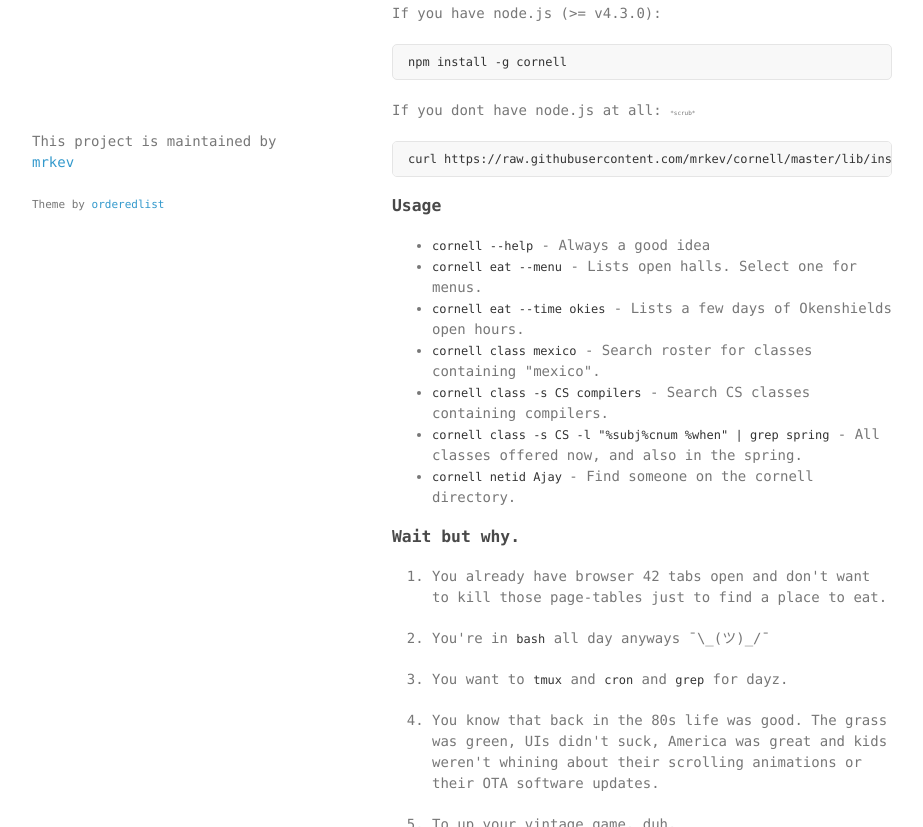
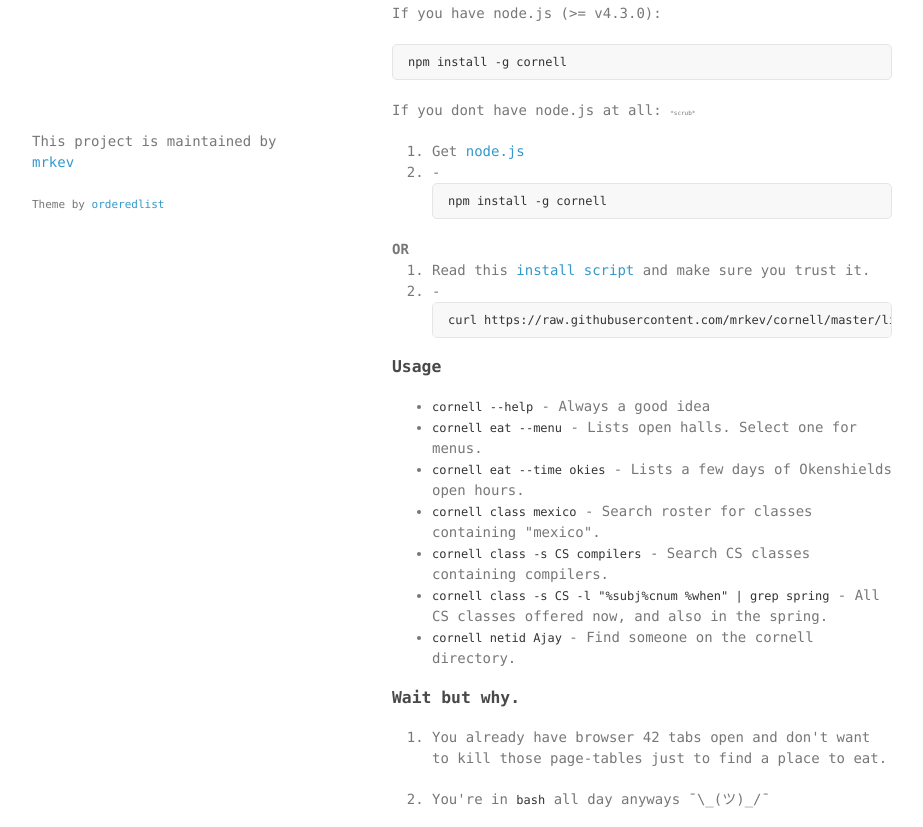
Before and after one commit to mrkev/cornell, a plain HTML site: page index.html in a window 1280 px wide. Shown: the part 516-1343 px from the top of the page, without its empty margins (178-1101 px from the left). Drawn offline with Linux system fonts and the light colour scheme.

Commit message:
better instructions

```diff
--- a/index.html
+++ b/index.html
@@ -46,8 +46,20 @@
 
 <p>If you dont have node.js at all: <small style="font-size:6px;">*scrub*</small></p>
 
-<pre><code>curl https://raw.githubusercontent.com/mrkev/cornell/master/lib/install.sh | bash
-</code></pre>
+<ol>
+  <li>Get <a href="https://encrypted.google.com/search?hl=en&q=install%20nodejs">node.js</a></li>
+  <li>-<pre>npm install -g cornell</pre></li>
+</ol>
+
+<b>OR</b>
+
+<ol>
+  <li>Read this <a href="https://raw.githubusercontent.com/mrkev/cornell/master/lib/install.sh">install script</a> and make sure you trust it.</li>
+  <li>-<pre><code>curl https://raw.githubusercontent.com/mrkev/cornell/master/lib/install.sh | bash</code></pre></li>
+</ol>
+
+
+
 
 <h3>
 <a id="usage" class="anchor" href="#usage" aria-hidden="true"><span class="octicon octicon-link"></span></a>Usage</h3>
@@ -64,7 +76,7 @@
 <li>
 <code>cornell class -s CS compilers</code> - Search CS classes containing compilers.</li>
 <li>
-<code>cornell class -s CS -l "%subj%cnum %when" | grep spring</code> - All classes offered now, and also in the spring.</li>
+<code>cornell class -s CS -l "%subj%cnum %when" | grep spring</code> - All CS classes offered now, and also in the spring.</li>
 <li>
 <code>cornell netid Ajay </code> - Find someone on the cornell directory.</li>
 </ul>
```
